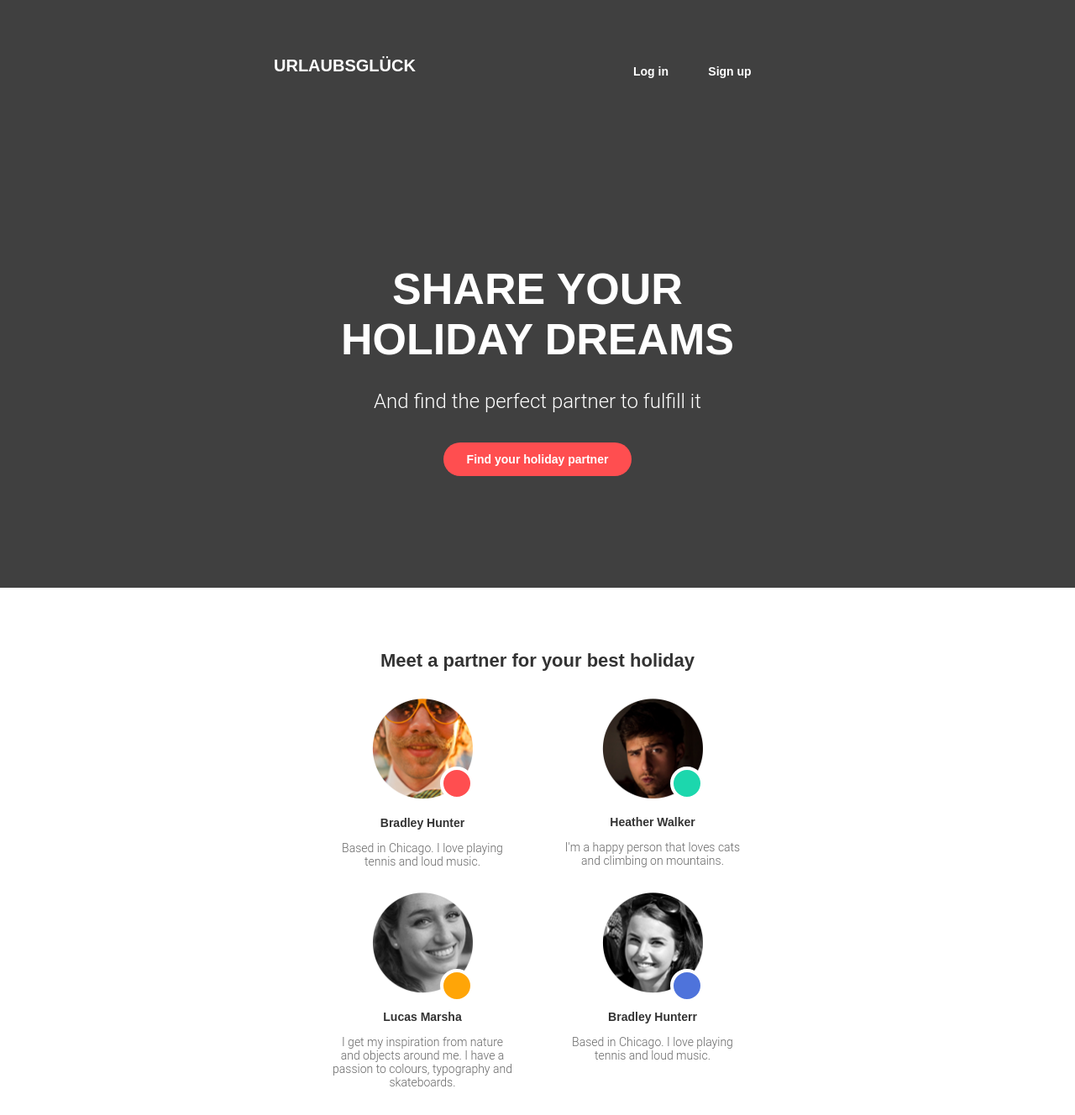
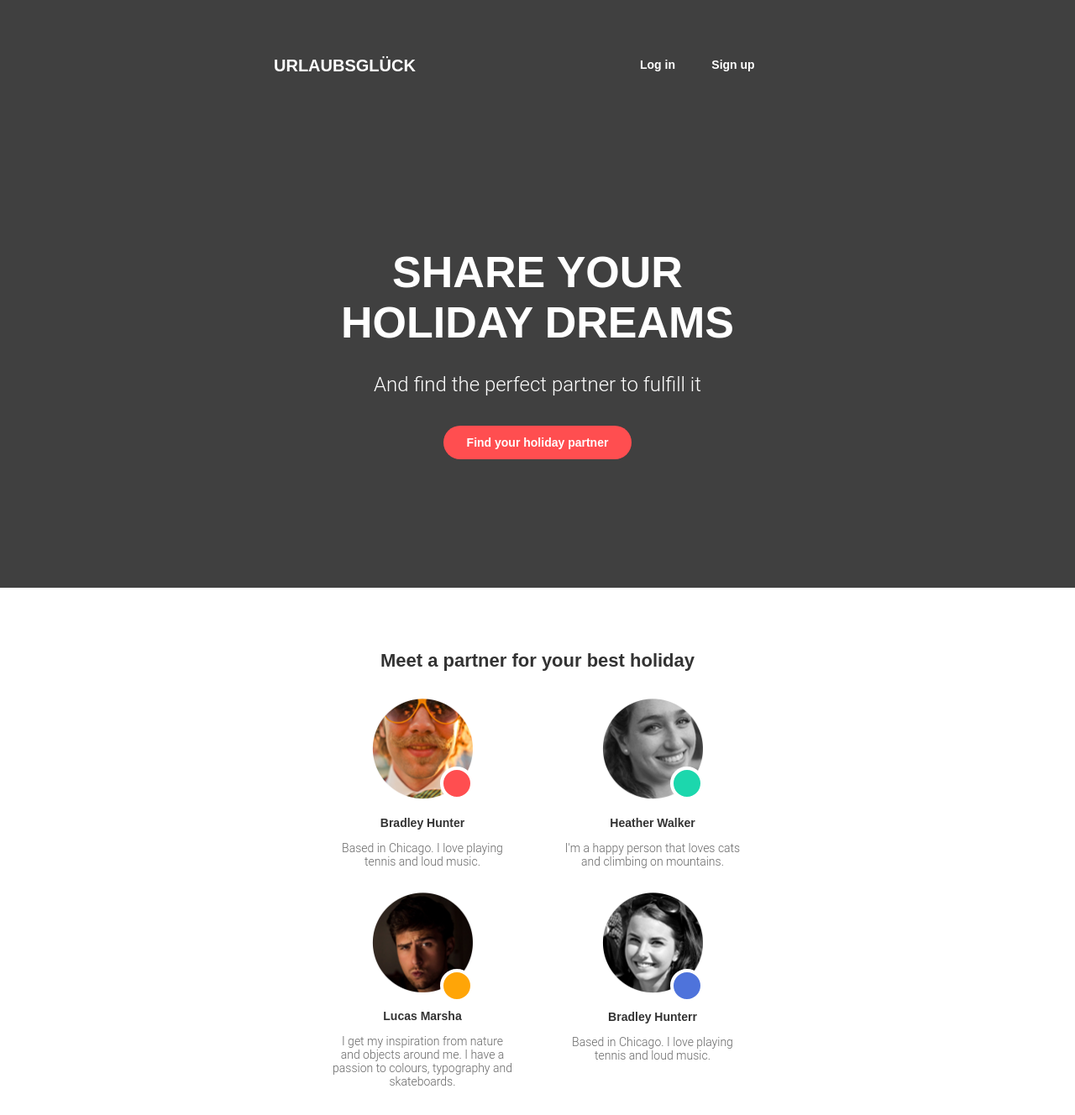
Before and after one commit to Bazha13/Go-it-FE-course, a plain HTML site: page module8/index.html in a window 1280 px wide. Shown: the top 1328 px of the page at 84% size. Drawn offline with Linux system fonts and the light colour scheme; a web font is replaced by a local one.

Commit message:
add commit

```diff
--- a/module8/css/style.css
+++ b/module8/css/style.css
@@ -79,14 +79,16 @@ input[type="”radio”"].visually-hidden {
   font-size: 14px;
   font-weight: 700;
   color: #ffffff;
-  padding: 8px 0;
   text-decoration: none;
   text-align: center;
 }
 .navigation-variation{
   border-radius: 100px 100px 100px 100px;
   border: 2px solid transparent;
-  padding: 10px 18px;
+  padding: 12px 18px;
+  width: 90px;
+  height: 36px;
+
 }
 .navigation-variation:hover{
   border-color: #ffffff;
@@ -227,7 +229,9 @@ input[type="”radio”"].visually-hidden {
   font-size: 14px;
   font-weight: 700;
   margin: 0 auto;
+  margin-bottom: 50px;
   display: block;
+
 }
 @media (min-width: 768px) {
   .page-header {
--- a/module8/index.html
+++ b/module8/index.html
@@ -10,8 +10,8 @@
 </head>
 <body>
 <header class="page-header">
-<div class="container">
-<nav class="navigation">
+    <div class="container">
+    <nav class="navigation">
     <a href="#" class="site-logo"> URLAUBSGLÜCK</a>
 <ul class="site-navigation">
     <li class="navigation-variation">
@@ -22,10 +22,10 @@
     </li>
 </ul>
 </nav>
-<div class="heder-information">
+    <div class="heder-information">
     <h2 class="title">Share your holiday dreams</h2>
     <p class="text">
-    And find the perfect partner to fulfill it</p>
+                And find the perfect partner to fulfill it</p>
     <button class="header-button">Find your holiday partner</button>
 </div>
 </div>
@@ -40,15 +40,15 @@
     <p class="contact-information">Based in Chicago. I love playing tennis and loud music.</p>
     </li>
     <li class="icon3 list-name">
-    <img class="contact-picture" src="img/img2.png" alt="three">
+    <img class="contact-picture" src="img/img3.png" alt="three">
     <h3 class="contact-title">Heather Walker</h3>
     <p class="contact-information">I'm a happy person that loves cats and climbing on mountains.</p>
     </li>
     <li class="icon2 list-name">
-    <img class="contact-picture" src="img/img3.png" alt="two">
+    <img class="contact-picture" src="img/img2.png" alt="two">
     <h3 class="contact-title">Lucas Marsha</h3>
     <p class="contact-information">I get my inspiration from nature and objects around me.
-    I have a passion to colours, typography and skateboards.</p>
+                I have a passion to colours, typography and skateboards.</p>
     </li>
     <li class="icon4 list-name">
     <img class="contact-picture" src="img/img4.png" alt="four">
```
